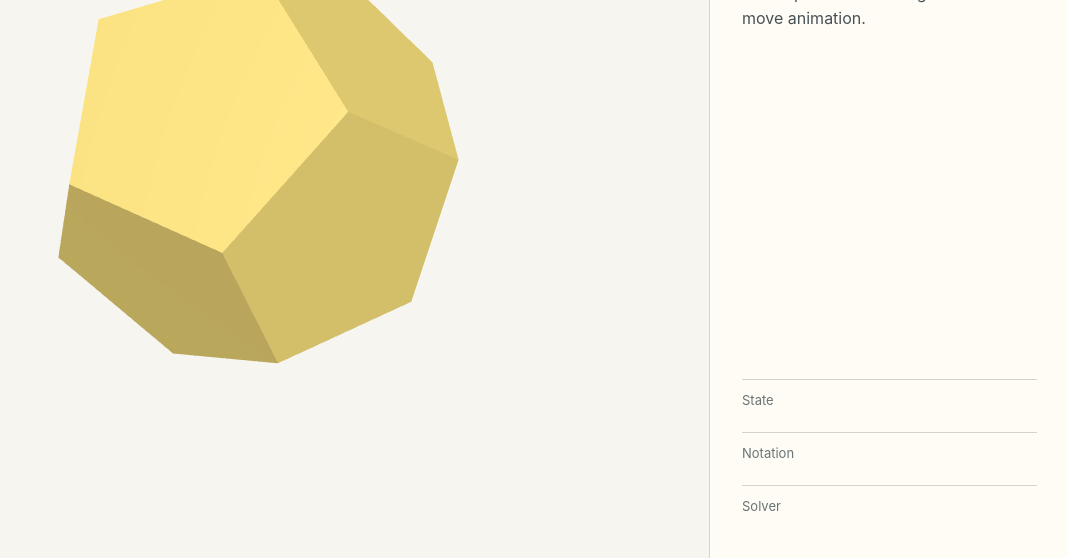
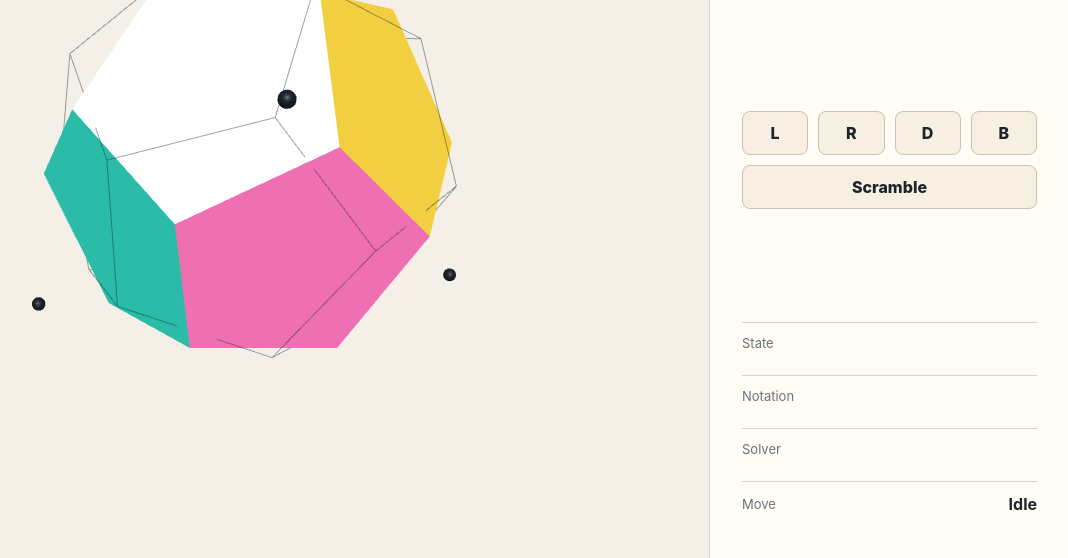
Before and after one commit to colinthebomb1/skewb-ultimate-solver, a website built with Vite: page apps/web/index.html in a window 1280 px wide. Shown: the part 242-800 px from the top of the page, without its empty margins (211-1279 px from the left). Built offline with nearby package versions, Linux system fonts and the light colour scheme; animation ran at ten frames a second; what @skewb-ultimate/puzzle-core, @skewb-ultimate/solvers would draw is missing.

Commit message:
Add colored visual move controls

```diff
--- a/apps/web/src/main.ts
+++ b/apps/web/src/main.ts
@@ -1,7 +1,30 @@
 import * as THREE from "three";
+import { OrbitControls } from "three/addons/controls/OrbitControls.js";
 import { createSolvedState, parseAlgorithm } from "@skewb-ultimate/puzzle-core";
 import { randomWalkSolver } from "@skewb-ultimate/solvers";
 import "./style.css";
+
+type AxisId = "L" | "R" | "D" | "B";
+
+type TurnAnimation = {
+  start: THREE.Quaternion;
+  end: THREE.Quaternion;
+  startedAt: number;
+  durationMs: number;
+  label: string;
+};
+
+const faceColors = [
+  0xffffff, 0xf4d03f, 0xd9342b, 0x2274a5, 0x2fb344, 0xf28c28,
+  0x8e44ad, 0x2dd4bf, 0x1f2937, 0xf472b6, 0x9ca3af, 0x8b5e34,
+];
+
+const fixedAxes: Record<AxisId, THREE.Vector3> = {
+  L: new THREE.Vector3(-1, 1, -1).normalize(),
+  R: new THREE.Vector3(1, 1, 1).normalize(),
+  D: new THREE.Vector3(1, -1, -1).normalize(),
+  B: new THREE.Vector3(-1, -1, 1).normalize(),
+};
 
 const app = document.querySelector<HTMLDivElement>("#app");
 
@@ -15,16 +38,24 @@ app.innerHTML = `
     <aside class="panel">
       <div>
         <p class="eyebrow">Skewb Ultimate Solver Lab</p>
-        <h1>Move-accurate solver experiments</h1>
+        <h1>Skewb Ultimate visual lab</h1>
         <p class="summary">
-          Planning scaffold for a realistic 12-color Skewb Ultimate visualizer.
-          The first implementation target is accurate move animation.
+          A 12-color dodecahedron shell with Jaap-style move axes. Physical
+          piece cycles come next after mapping the real puzzle.
         </p>
       </div>
+      <div class="controls" aria-label="Move controls">
+        <button type="button" data-move="L">L</button>
+        <button type="button" data-move="R">R</button>
+        <button type="button" data-move="D">D</button>
+        <button type="button" data-move="B">B</button>
+        <button type="button" data-scramble>Scramble</button>
+      </div>
       <dl class="stats">
-        <div><dt>State</dt><dd id="state-status">Solved placeholder</dd></div>
+        <div><dt>State</dt><dd id="state-status">Visual shell</dd></div>
         <div><dt>Notation</dt><dd id="notation-status">L R D B</dd></div>
         <div><dt>Solver</dt><dd id="solver-status">Random walk stub</dd></div>
+        <div><dt>Move</dt><dd id="move-status">Idle</dd></div>
       </dl>
     </aside>
   </main>
@@ -38,39 +69,59 @@ if (!viewport) {
 
 const puzzleViewport = viewport;
 const scene = new THREE.Scene();
-scene.background = new THREE.Color(0xf7f5ef);
+scene.background = new THREE.Color(0xf4f0e7);
 
 const camera = new THREE.PerspectiveCamera(45, 1, 0.1, 100);
-camera.position.set(4, 3, 5);
+camera.position.set(4.2, 3.4, 5.4);
 camera.lookAt(0, 0, 0);
 
 const renderer = new THREE.WebGLRenderer({ antialias: true });
 renderer.setPixelRatio(Math.min(window.devicePixelRatio, 2));
 puzzleViewport.appendChild(renderer.domElement);
 
+const controls = new OrbitControls(camera, renderer.domElement);
+controls.enableDamping = true;
+controls.minDistance = 3.4;
+controls.maxDistance = 9;
+controls.target.set(0, 0, 0);
+
 const light = new THREE.DirectionalLight(0xffffff, 3);
 light.position.set(3, 5, 4);
 scene.add(light);
 scene.add(new THREE.AmbientLight(0xffffff, 1.4));
 
-const geometry = new THREE.DodecahedronGeometry(1.55, 0);
-const material = new THREE.MeshStandardMaterial({
-  color: 0xdbc56d,
-  roughness: 0.55,
-  metalness: 0.05,
-  flatShading: true,
+const puzzleGroup = new THREE.Group();
+const puzzleMesh = createColoredDodecahedron();
+puzzleMesh.rotation.set(0.2, 0.35, -0.08);
+puzzleGroup.add(puzzleMesh);
+puzzleGroup.add(createEdgeLines(puzzleMesh.geometry));
+scene.add(puzzleGroup);
+scene.add(createAxisMarkers());
+
+let activeTurn: TurnAnimation | undefined;
+const turnQueue: AxisId[] = [];
+
+document.querySelectorAll<HTMLButtonElement>("[data-move]").forEach((button) => {
+  button.addEventListener("click", () => {
+    const axis = button.dataset.move;
+    if (isAxisId(axis)) {
+      enqueueTurn(axis);
+    }
+  });
 });
 
-const placeholder = new THREE.Mesh(geometry, material);
-placeholder.rotation.set(0.25, 0.35, 0.1);
-scene.add(placeholder);
+document.querySelector<HTMLButtonElement>("[data-scramble]")?.addEventListener("click", () => {
+  turnQueue.push("L", "R", "D", "B", "R", "L");
+});
 
 const state = createSolvedState();
 const parsed = parseAlgorithm("L R' D B");
 const baseline = randomWalkSolver();
 
-document.querySelector("#state-status")!.textContent = `${state.kind}`;
-document.querySelector("#notation-status")!.textContent = parsed.map((move) => `${move.axis}${move.amount < 0 ? "'" : ""}`).join(" ");
+document.querySelector("#state-status")!.textContent = state.kind;
+document.querySelector("#notation-status")!.textContent = parsed
+  .map((move) => `${move.axis}${move.amount < 0 ? "'" : ""}`)
+  .join(" ");
 document.querySelector("#solver-status")!.textContent = baseline.name;
 
 function resize() {
@@ -82,8 +133,8 @@ function resize() {
 }
 
 function animate() {
-  placeholder.rotation.y += 0.006;
-  placeholder.rotation.x += 0.002;
+  controls.update();
+  updateTurnAnimation(performance.now());
   renderer.render(scene, camera);
   requestAnimationFrame(animate);
 }
@@ -91,3 +142,135 @@ function animate() {
 window.addEventListener("resize", resize);
 resize();
 animate();
+
+function enqueueTurn(axis: AxisId) {
+  turnQueue.push(axis);
+}
+
+function updateTurnAnimation(now: number) {
+  if (!activeTurn) {
+    const next = turnQueue.shift();
+
+    if (!next) {
+      document.querySelector("#move-status")!.textContent = "Idle";
+      return;
+    }
+
+    activeTurn = createTurnAnimation(next, now);
+    document.querySelector("#move-status")!.textContent = activeTurn.label;
+  }
+
+  const t = Math.min((now - activeTurn.startedAt) / activeTurn.durationMs, 1);
+  const eased = easeInOutCubic(t);
+  puzzleGroup.quaternion.copy(activeTurn.start).slerp(activeTurn.end, eased);
+
+  if (t >= 1) {
+    puzzleGroup.quaternion.copy(activeTurn.end);
+    activeTurn = undefined;
+  }
+}
+
+function createTurnAnimation(axisId: AxisId, now: number): TurnAnimation {
+  const turn = new THREE.Quaternion().setFromAxisAngle(
+    fixedAxes[axisId],
+    (Math.PI * 2) / 3,
+  );
+  const start = puzzleGroup.quaternion.clone();
+  const end = start.clone().premultiply(turn);
+
+  return {
+    start,
+    end,
+    startedAt: now,
+    durationMs: 620,
+    label: axisId,
+  };
+}
+
+function createColoredDodecahedron() {
+  const geometry = new THREE.DodecahedronGeometry(1.62, 0).toNonIndexed();
+  const positions = geometry.getAttribute("position");
+  const colors: number[] = [];
+  const faceMap = new Map<string, number>();
+
+  for (let i = 0; i < positions.count; i += 3) {
+    const a = new THREE.Vector3().fromBufferAttribute(positions, i);
+    const b = new THREE.Vector3().fromBufferAttribute(positions, i + 1);
+    const c = new THREE.Vector3().fromBufferAttribute(positions, i + 2);
+    const normal = new THREE.Vector3()
+      .subVectors(b, a)
+      .cross(new THREE.Vector3().subVectors(c, a))
+      .normalize();
+    const key = normal
+      .toArray()
+      .map((value) => Math.round(value * 100) / 100)
+      .join(",");
+    const faceIndex = getOrCreateFaceIndex(faceMap, key);
+    const color = new THREE.Color(faceColors[faceIndex % faceColors.length]);
+
+    for (let vertex = 0; vertex < 3; vertex += 1) {
+      colors.push(color.r, color.g, color.b);
+    }
+  }
+
+  geometry.setAttribute("color", new THREE.Float32BufferAttribute(colors, 3));
+  geometry.computeVertexNormals();
+
+  return new THREE.Mesh(
+    geometry,
+    new THREE.MeshStandardMaterial({
+      vertexColors: true,
+      roughness: 0.62,
+      metalness: 0.04,
+      flatShading: true,
+    }),
+  );
+}
+
+function createEdgeLines(geometry: THREE.BufferGeometry) {
+  const edges = new THREE.EdgesGeometry(geometry, 12);
+  return new THREE.LineSegments(
+    edges,
+    new THREE.LineBasicMaterial({
+      color: 0x1b1f23,
+      transparent: true,
+      opacity: 0.42,
+    }),
+  );
+}
+
+function createAxisMarkers() {
+  const group = new THREE.Group();
+
+  for (const [label, axis] of Object.entries(fixedAxes)) {
+    const marker = new THREE.Mesh(
+      new THREE.SphereGeometry(0.055, 18, 12),
+      new THREE.MeshStandardMaterial({ color: 0x101820, roughness: 0.4 }),
+    );
+    marker.position.copy(axis.clone().multiplyScalar(2.15));
+    marker.name = label;
+    group.add(marker);
+  }
+
+  return group;
+}
+
+function getOrCreateFaceIndex(faceMap: Map<string, number>, key: string) {
+  const existing = faceMap.get(key);
+
+  if (existing !== undefined) {
+    return existing;
+  }
+
+  const next = faceMap.size;
+  faceMap.set(key, next);
+  return next;
+}
+
+function easeInOutCubic(t: number) {
+  return t < 0.5 ? 4 * t * t * t : 1 - Math.pow(-2 * t + 2, 3) / 2;
+}
+
+function isAxisId(value: string | undefined): value is AxisId {
+  return value === "L" || value === "R" || value === "D" || value === "B";
+}
--- a/apps/web/src/style.css
+++ b/apps/web/src/style.css
@@ -39,6 +39,41 @@ body {
   padding: 32px;
   border-left: 1px solid #d8d3c8;
   background: #fffcf5;
+}
+
+.controls {
+  display: grid;
+  grid-template-columns: repeat(4, minmax(0, 1fr));
+  gap: 10px;
+}
+
+.controls button {
+  min-height: 44px;
+  border: 1px solid #c9c1b2;
+  border-radius: 8px;
+  color: #1e2528;
+  background: #f6efe2;
+  font: inherit;
+  font-weight: 800;
+  cursor: pointer;
+  transition:
+    background 140ms ease,
+    border-color 140ms ease,
+    transform 140ms ease;
+}
+
+.controls button:hover {
+  border-color: #928675;
+  background: #efe2cc;
+  transform: translateY(-1px);
+}
+
+.controls button:active {
+  transform: translateY(0);
+}
+
+.controls button[data-scramble] {
+  grid-column: 1 / -1;
 }
 
 .eyebrow {
```
